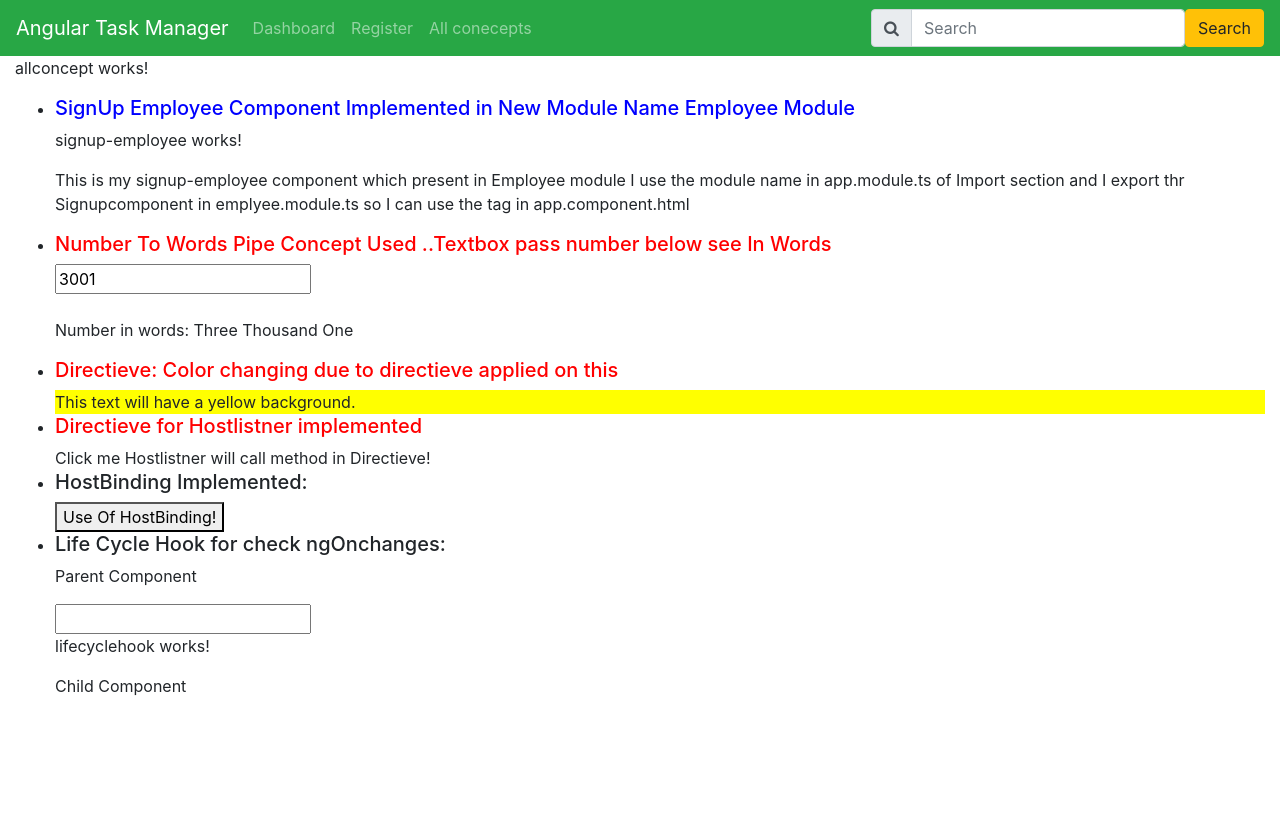
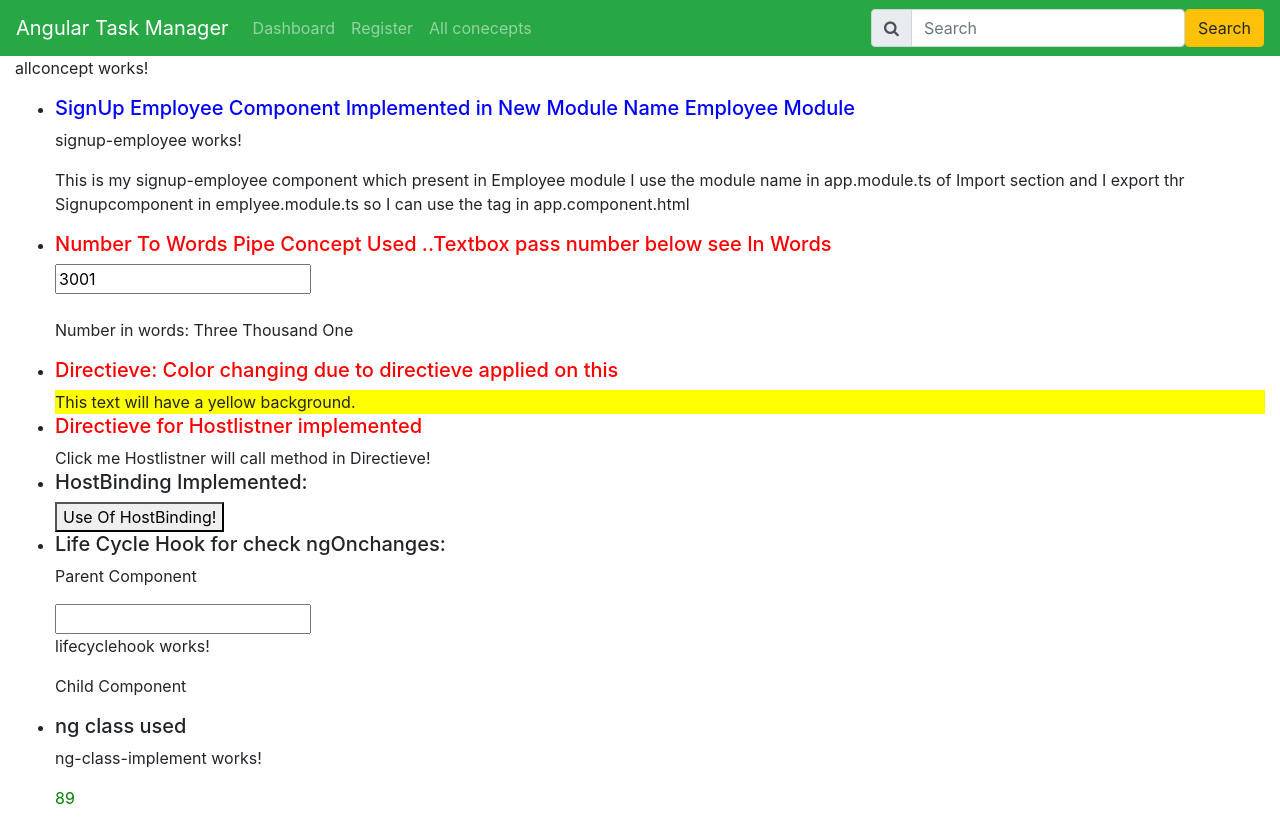
Before and after one commit to kamallochanpradhan/deployMyAngularFrontend, an Angular app: page /allconcept in a window 1280 px wide. Before the commit the page ends 800 px from the top, so only its background shows below. Built offline with nearby package versions, Linux system fonts and the light colour scheme.

Commit message:
ngClass Implemented

```diff
--- a/src/app/allconcept/allconcept.component.html
+++ b/src/app/allconcept/allconcept.component.html
@@ -7,7 +7,7 @@
     </li>
     <li>
         <h5 style="color: red;">Number To Words Pipe Concept Used ..Textbox pass number below see In Words</h5>
-        <input type="text"  [(ngModel)]="myValue">
+        <input type="text" [(ngModel)]="myValue">
         <br/>
          <br/>
         <p>Number in words: {{ myValue | numbersToWordsPipe }}</p>
@@ -33,4 +33,9 @@
         <input type="text" [(ngModel)]="txtInput">
         <app-lifecyclehook [messageFromParent]="txtInput"></app-lifecyclehook>
     </li>
+
+    <li>
+        <h5>ng class used</h5>
+        <app-ng-class-implement></app-ng-class-implement>
+    </li>
  </ul>
--- a/src/app/app.component.ts
+++ b/src/app/app.component.ts
@@ -13,7 +13,6 @@ export class AppComponent implements OnInit{
 
   }
   ngOnInit(): void {
-   alert("Hi kamal");
   }
 
 }
--- a/src/app/app.module.ts
+++ b/src/app/app.module.ts
@@ -16,6 +16,7 @@ import { SignupEmployeeComponent } from './employee/EmployeeComponents/signup-em
 import { EmployeeModule } from './employee/employee.module';
 import { AllconceptComponent } from './allconcept/allconcept.component';
 import { LifecyclehookComponent } from './lifecyclehook/lifecyclehook.component';
+import { NgClassImplementComponent } from './ng-class-implement/ng-class-implement.component';
 
 @NgModule({
   declarations: [
@@ -24,7 +25,8 @@ import { LifecyclehookComponent } from './lifecyclehook/lifecyclehook.component'
     ShowStudentsComponent,
     LoginComponent,
     AllconceptComponent,
-    LifecyclehookComponent
+    LifecyclehookComponent,
+    NgClassImplementComponent
   ],
   imports: [
     BrowserModule,
--- /dev/null
+++ b/src/app/ng-class-implement/ng-class-implement.component.css
@@ -0,0 +1,8 @@
+.class2{
+    color:red;
+    font: size 26px;
+}
+.class1{
+    color:green;
+    font: size 30px;
+}
--- /dev/null
+++ b/src/app/ng-class-implement/ng-class-implement.component.html
@@ -0,0 +1,6 @@
+<p>ng-class-implement works!</p>
+
+<!-- <label for="username">Username:</label>
+<input type="text" id="username" name="username" [(ngModel)]="txtInput"> -->
+
+<div [ngClass]="myclass">{{marks}}</div>
--- /dev/null
+++ b/src/app/ng-class-implement/ng-class-implement.component.ts
@@ -0,0 +1,24 @@
+import { Component } from '@angular/core';
+
+@Component({
+  selector: 'app-ng-class-implement',
+  templateUrl: './ng-class-implement.component.html',
+  styleUrls: ['./ng-class-implement.component.css']
+})
+export class NgClassImplementComponent
+{
+
+  marks:string="89";
+  myclass:string="";
+
+  constructor()
+  {
+    if(this.marks>="35")
+    {
+      this.myclass="class1";
+    }
+    else{
+      this.myclass="class2";
+    }
+  }
+}
```
Also changed, not shown: 1 other file (tests, documents, lock files or other folders).
